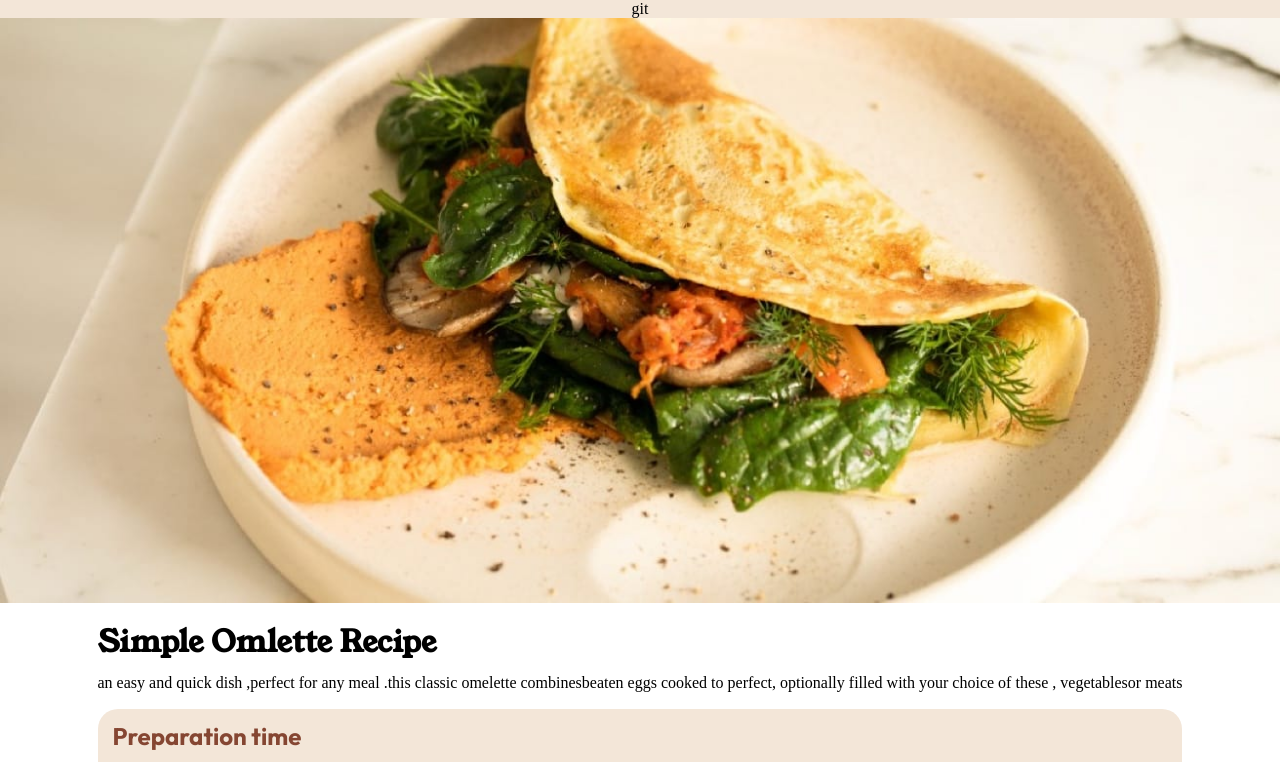
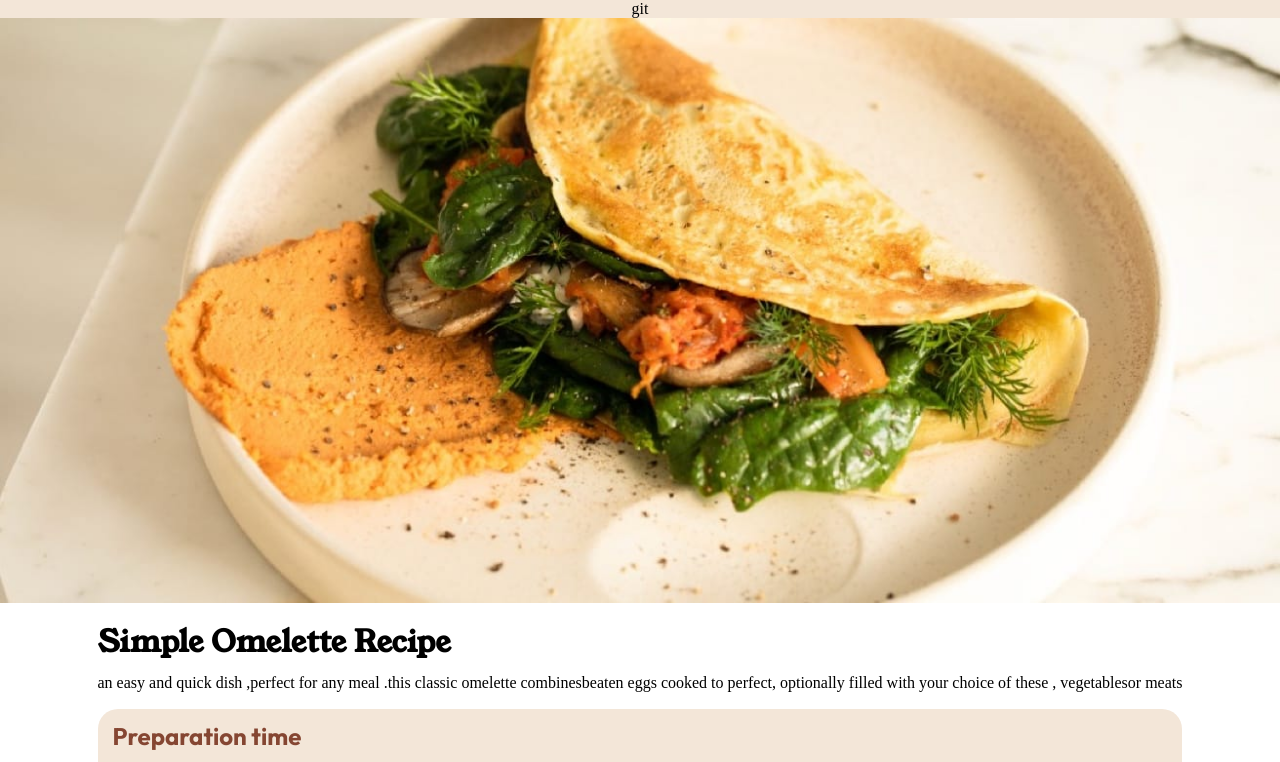
Before and after one commit to karma-code85/my-first-git, a plain HTML site: page index.html in a window 1280 px wide. Shown: the top 762 px of the page. Drawn offline with Linux system fonts and the light colour scheme.

Commit message:
my third git

```diff
--- a/index.html
+++ b/index.html
@@ -14,7 +14,7 @@
             <img src="./images/image-omelette.jpeg" alt="image-omelette">
         </div>
         <div class="content">
-                <h1>Simple Omlette Recipe</h1>
+                <h1>Simple Omelette Recipe</h1>
                 <p>an easy and quick dish ,perfect for any meal .this classic omelette combinesbeaten eggs
                 cooked to perfect, optionally filled with your choice of these , vegetablesor meats</p>
 
```
